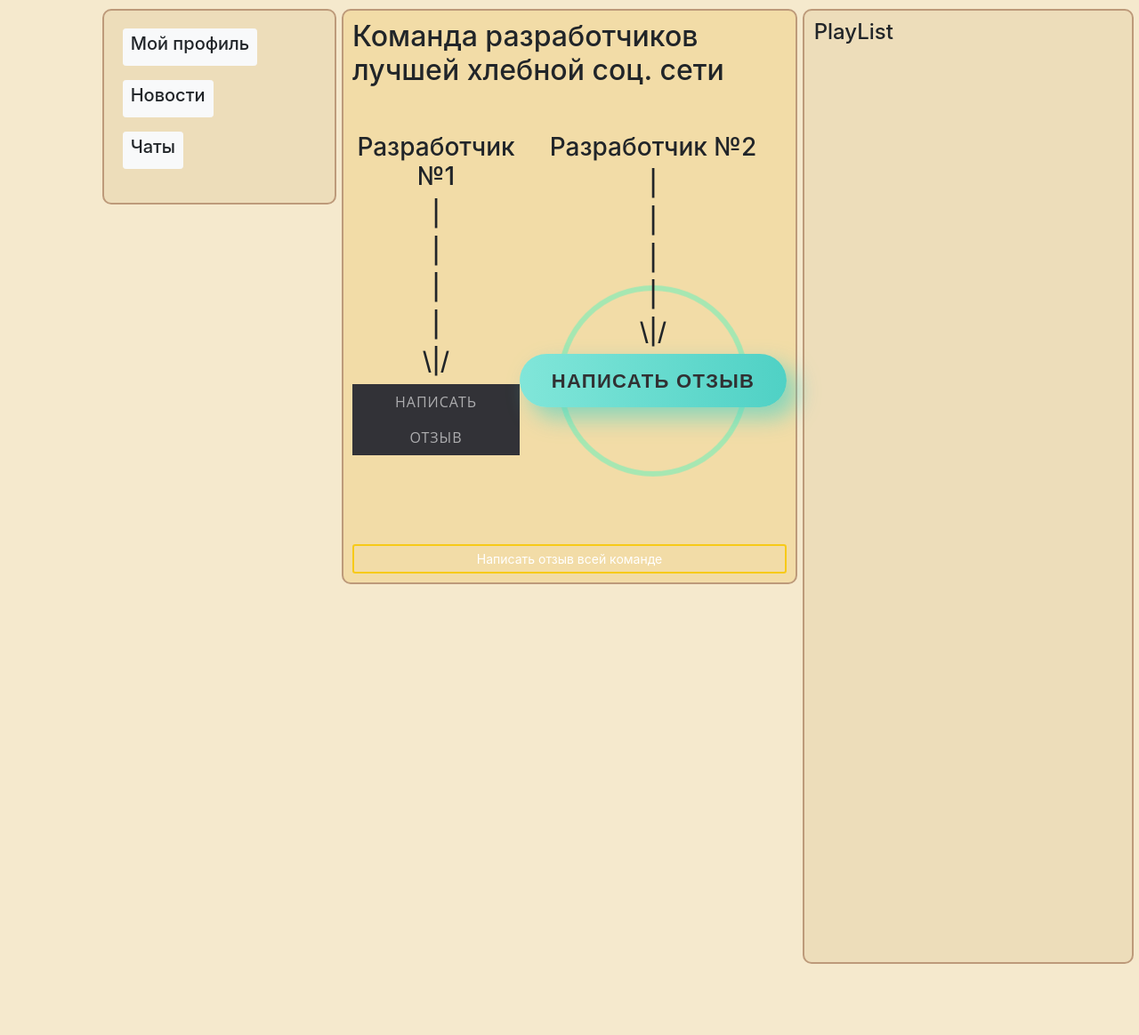
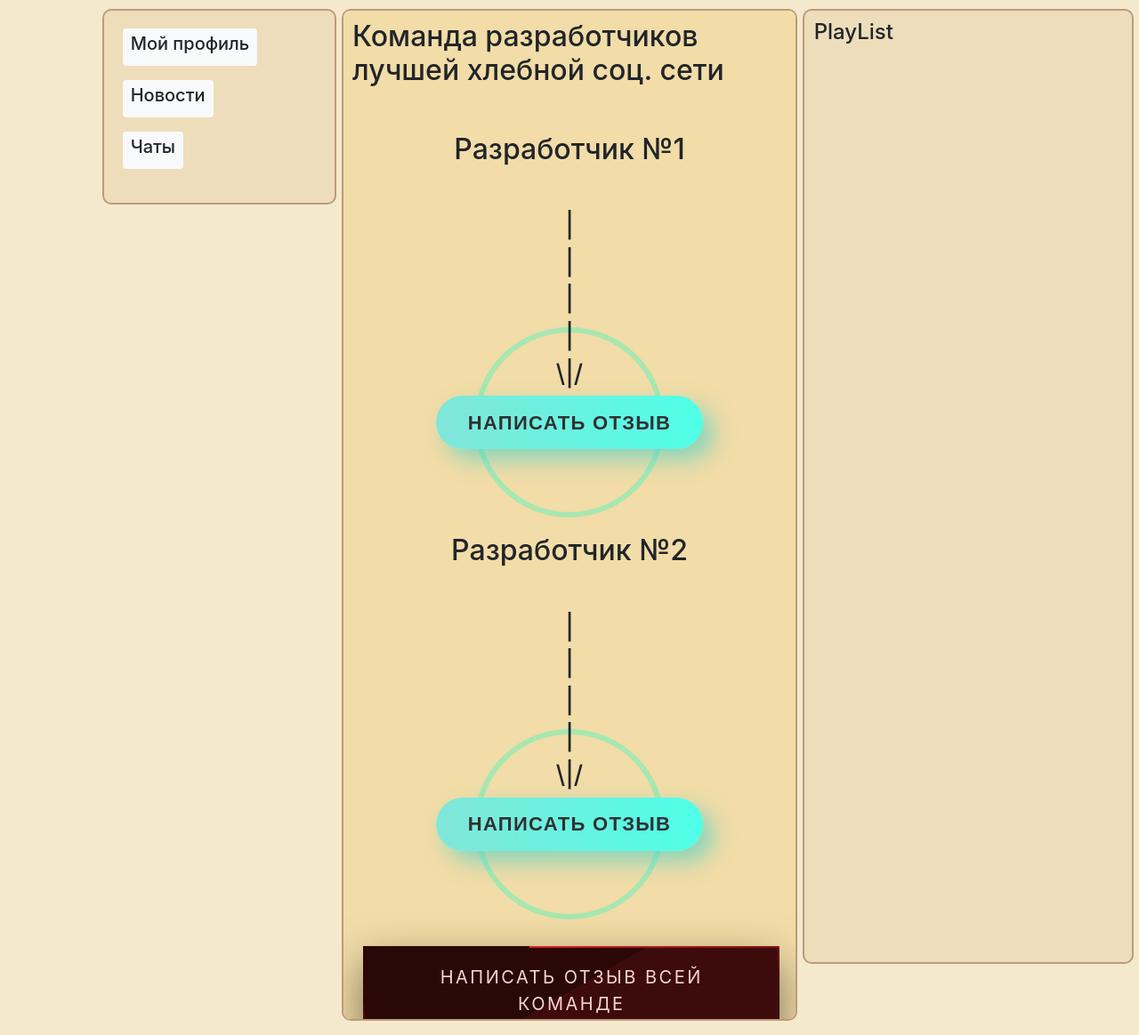
Before and after one commit to Nagib227/social_network, a Flask app: page /reviews in a window 1280 px wide. Shown: the part 100-1264 px from the top of the page at 89% size. Run offline with Flask 3, Linux system fonts and the light colour scheme; some libraries are stand-ins or nearby versions.

Commit message:
add btns for reviews

```diff
--- a/static/css/reviews.css
+++ b/static/css/reviews.css
@@ -1,84 +1,26 @@
 .info_about_developers {
   z-index: 0;
+  height: 720px;
+  overflow-y: auto;
 }
 
-  .info_and_btns {
-  margin-bottom: 100px;
+.info_about_developers::-webkit-scrollbar {
+  width: 0;
+}
+
+.info_about_developers .info_and_btns {
+  display: flex;
+  flex-wrap: wrap;
+  justify-content: space-around;
 }
 
 .info_about_developers h2 {
   margin-bottom: 50px;
 }
 
-.info_about_developers .info_and_btns {
-  display: flex;
-  justify-content: space-around;
+.info_developer {
+  margin-bottom: 95px;
 }
-
-
-
-
-
-
-
-
-
-
-
-.info_about_developers .info_and_btns .info_developer .btn-flip {
-  opacity: 1;
-  outline: 0;
-  color: #fff;
-  line-height: 40px;
-  position: relative;
-  text-align: center;
-  letter-spacing: 1px;
-  display: inline-block;
-  text-decoration: none;
-  font-family: 'Open Sans';
-  text-transform: uppercase;
-}
-
-.info_about_developers .info_and_btns .info_developer .btn-flip:hover:after{
-  opacity: 1;
-  transform: translateY(0) rotateX(0);
-}
-
-.info_about_developers .info_and_btns .info_developer .btn-flip:hover:before{
-  opacity: 0;
-  transform: translateY(50%) rotateX(90deg);
-}
-
-.info_about_developers .info_and_btns .info_developer .btn-flip:after{
-    top: 0;
-    left: 0;
-    opacity: 0;
-    width: 100%;
-    color: #323237;
-    display: block;
-    transition: 0.5s;
-    position: absolute;
-    background: #adadaf;
-    content: attr(data-back);
-    transform: translateY(-50%) rotateX(90deg);
-}
-
-.info_about_developers .info_and_btns .info_developer .btn-flip:before{
-    top: 0;
-    left: 0;
-    opacity: 1;
-    color: #adadaf;
-    display: block;
-    padding: 0 30px;
-    line-height: 40px;
-    transition: 0.5s;
-    position: relative;
-    background: #323237;
-    content: attr(data-front);
-    transform: translateY(0) rotateX(0);
-}
-
-
 
 
 
@@ -122,7 +64,7 @@
   font-weight: 700;
   color: #313133;
   background: #4FD1C5;
-  background: linear-gradient(90deg, rgba(129,230,217,1) 0%, rgba(79,209,197,1) 100%);
+  background: linear-gradient(90deg, rgba(129,230,217,1) 0%, rgba(79,255,231,1) 100%);
   border: none;
   border-radius: 1000px;
   box-shadow: 12px 12px 24px rgba(79,209,197,.64);
@@ -216,39 +158,142 @@ content: '';
 
 
 
+.general_review {
+  position: relative;
+}
+
+.animated-button1 {
+  width: 96%;
+  background: linear-gradient(-30deg, #3d0b0b 50%, #2b0808 50%);
+  padding: 20px 40px;
+  margin: 12px;
+  display: inline-block;
+  -webkit-transform: translate(0%, 0%);
+          transform: translate(0%, 0%);
+  overflow: hidden;
+  color: #f7d4d4;
+  font-size: 20px;
+  letter-spacing: 2.5px;
+  text-align: center;
+  text-transform: uppercase;
+  text-decoration: none;
+  -webkit-box-shadow: 0 20px 50px rgba(0, 0, 0, 0.5);
+          box-shadow: 0 20px 50px rgba(0, 0, 0, 0.5);
+}
+
+.animated-button1::before {
+  content: '';
+  position: absolute;
+  top: 0px;
+  left: 0px;
+  width: 100%;
+  height: 100%;
+  background-color: #ad8585;
+  opacity: 0;
+  -webkit-transition: .2s opacity ease-in-out;
+  transition: .2s opacity ease-in-out;
+}
+
+.animated-button1:hover::before {
+  opacity: 0.2;
+}
+
+.animated-button1 span {
+  position: absolute;
+}
+
+.animated-button1 span:nth-child(1) {
+  top: 0px;
+  left: 0px;
+  width: 100%;
+  height: 2px;
+  background: -webkit-gradient(linear, right top, left top, from(rgba(43, 8, 8, 0)), to(#d92626));
+  background: linear-gradient(to left, rgba(43, 8, 8, 0), #d92626);
+  -webkit-animation: 2s animateTop linear infinite;
+          animation: 2s animateTop linear infinite;
+}
+
+@keyframes animateTop {
+  0% {
+    -webkit-transform: translateX(100%);
+            transform: translateX(100%);
+  }
+  100% {
+    -webkit-transform: translateX(-100%);
+            transform: translateX(-100%);
+  }
+}
+
+.animated-button1 span:nth-child(2) {
+  top: 0px;
+  right: 0px;
+  height: 100%;
+  width: 2px;
+  background: -webkit-gradient(linear, left bottom, left top, from(rgba(43, 8, 8, 0)), to(#d92626));
+  background: linear-gradient(to top, rgba(43, 8, 8, 0), #d92626);
+  -webkit-animation: 2s animateRight linear -1s infinite;
+          animation: 2s animateRight linear -1s infinite;
+}
+
+@keyframes animateRight {
+  0% {
+    -webkit-transform: translateY(100%);
+            transform: translateY(100%);
+  }
+  100% {
+    -webkit-transform: translateY(-100%);
+            transform: translateY(-100%);
+  }
+}
+
+.animated-button1 span:nth-child(3) {
+  bottom: 0px;
+  left: 0px;
+  width: 100%;
+  height: 2px;
+  background: -webkit-gradient(linear, left top, right top, from(rgba(43, 8, 8, 0)), to(#d92626));
+  background: linear-gradient(to right, rgba(43, 8, 8, 0), #d92626);
+  -webkit-animation: 2s animateBottom linear infinite;
+          animation: 2s animateBottom linear infinite;
+}
+
+@keyframes animateBottom {
+  0% {
+    -webkit-transform: translateX(-100%);
+            transform: translateX(-100%);
+  }
+  100% {
+    -webkit-transform: translateX(100%);
+            transform: translateX(100%);
+  }
+}
+
+.animated-button1 span:nth-child(4) {
+  top: 0px;
+  left: 0px;
+  height: 100%;
+  width: 2px;
+  background: -webkit-gradient(linear, left top, left bottom, from(rgba(43, 8, 8, 0)), to(#d92626));
+  background: linear-gradient(to bottom, rgba(43, 8, 8, 0), #d92626);
+  -webkit-animation: 2s animateLeft linear -1s infinite;
+          animation: 2s animateLeft linear -1s infinite;
+}
+
+@keyframes animateLeft {
+  0% {
+    -webkit-transform: translateY(-100%);
+            transform: translateY(-100%);
+  }
+  100% {
+    -webkit-transform: translateY(100%);
+            transform: translateY(100%);
+  }
+}
 
 
 
-a.animated-button.thar-three {
-  color: #fff;
-  cursor: pointer;
-  display: block;
-  position: relative;
-  border: 2px solid #F7CA18;
-  transition: all 0.4s cubic-bezier(0.42, 0, 0.58, 1);
-0s;
+@media screen and (max-width: 1560px) {
+  .info_about_developers {
+    height: 90vh;
+  }
 }
-a.animated-button.thar-three:hover {
-  color: #000 !important;
-  background-color: transparent;
-  text-shadow: nthree;
-}
-a.animated-button.thar-three:hover:before {
-  left: 0%;
-  right: auto;
-  width: 100%;
-}
-a.animated-button.thar-three:before {
-  display: block;
-  position: absolute;
-  top: 0px;
-  right: 0px;
-  height: 100%;
-  width: 0px;
-  z-index: -1;
-  content: '';
-  color: #000 !important;
-  background: #F7CA18;
-  transition: all 0.4s cubic-bezier(0.42, 0, 0.58, 1);
-0s;
-}
--- a/templates/reviews.html
+++ b/templates/reviews.html
@@ -11,16 +11,18 @@
   <h2>Команда разработчиков лучшей хлебной соц. сети</h2>
   <div class="info_and_btns">
     <div class="info_developer text-center">
-      <h3>Разработчик №1</h3>
+      <h2>Разработчик №1</h2>
       <h3>|</h3>
       <h3>|</h3>
       <h3>|</h3>
       <h3>|</h3>
       <h3>\|/</h3>
-      <a href="#" class="btn-flip" data-back="Cпасибо за отзыв" data-front="Написать отзыв"></a>
+      <div class="wrap">
+        <button class="button">Написать отзыв</button>
+      </div>
     </div>
     <div class="info_developer text-center">
-      <h3>Разработчик №2</h3>
+      <h2>Разработчик №2</h2>
       <h3>|</h3>
       <h3>|</h3>
       <h3>|</h3>
@@ -31,8 +33,14 @@
       </div>
     </div>
   </div>
-  <div class="general_review text-center">
-    <a href="#" class="btn btn-sm animated-button thar-three">Написать отзыв всей команде</a>
+  <div class="general_review">
+    <a href="#" class="animated-button1">
+      <span></span>
+      <span></span>
+      <span></span>
+      <span></span>
+      Написать отзыв всей команде
+    </a>
   </div>
 </div>
 
```
